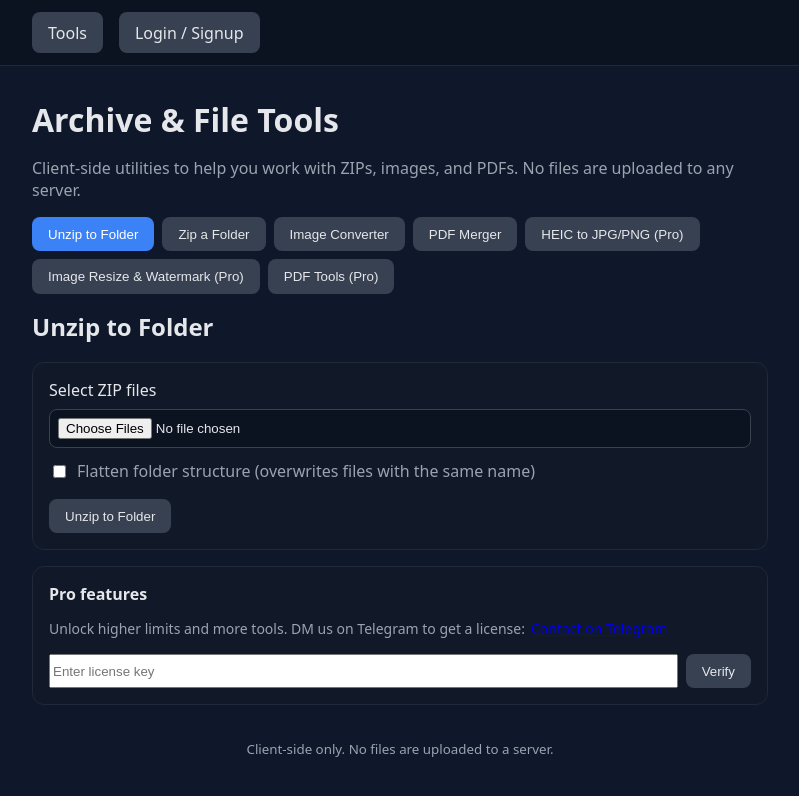
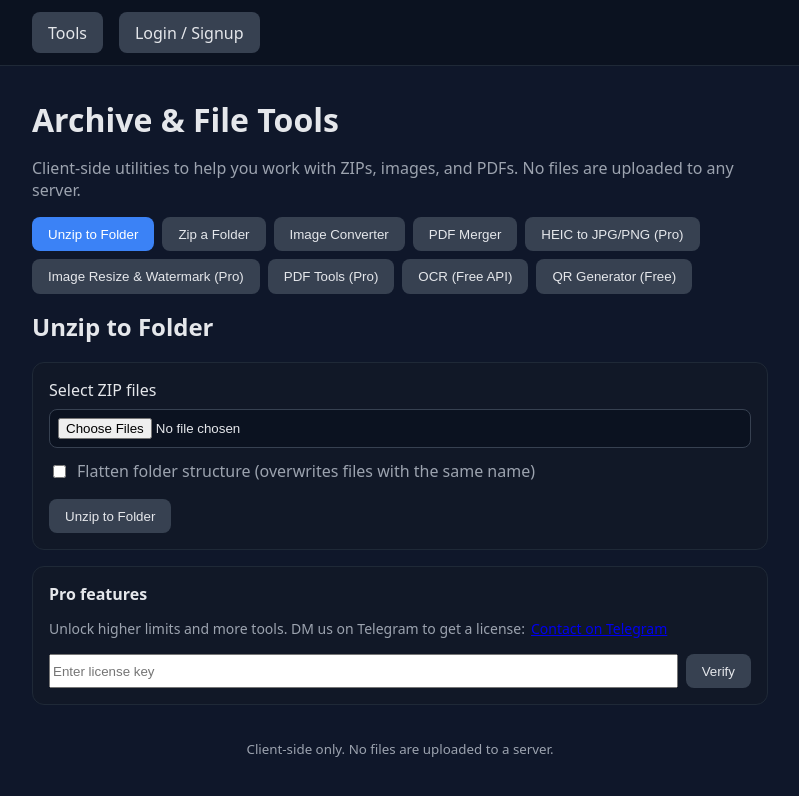
Before and after one commit to arshath2w-afk/blank-project, a Next.js app: page / in a window 1280 px wide. Shown: the top 796 px of the page, without its empty margins (240-1039 px from the left). Built offline with nearby package versions, Linux system fonts and the light colour scheme; no server answers.

Commit message:
feat(license/api/ui): bind licenses to email with KV get/set; add OCR API route and OCR/QR UI tabs
Co-authored-by: Genie <genie@cosine.sh>

```diff
--- a/app/api/license/verify/route.js
+++ b/app/api/license/verify/route.js
@@ -3,24 +3,48 @@ export const dynamic = "force-dynamic";
 
 /**
  * Verify a license by key or identity (email/passthrough).
+ * Binds first successful verification to an email, preventing reuse across accounts.
  * Expired licenses return ok: false.
  * Request body: { licenseKey?: string, email?: string, passthrough?: string }
  * Returns: { ok: boolean, expiresAt?: number }
  */
 
+async function kvGet(id) {
+  const url = `${process.env.KV_REST_API_URL}/get/${encodeURIComponent(id)}`;
+  const res = await fetch(url, {
+    headers: { Authorization: `Bearer ${process.env.KV_REST_API_TOKEN}` },
+  });
+  if (!res.ok) return null;
+  const json = await res.json();
+  return json?.result || null;
+}
+
+async function kvSet(id, value) {
+  const url = `${process.env.KV_REST_API_URL}/set/${encodeURIComponent(id)}`;
+  const res = await fetch(url, {
+    method: "POST",
+    headers: { Authorization: `Bearer ${process.env.KV_REST_API_TOKEN}` },
+    body: JSON.stringify(value),
+  });
+  if (!res.ok) throw new Error("KV set failed");
+}
+
 async function getLicense(id) {
   if (process.env.LICENSE_STORE === "kv" && process.env.KV_REST_API_URL && process.env.KV_REST_API_TOKEN) {
-    const url = `${process.env.KV_REST_API_URL}/get/${encodeURIComponent(id)}`;
-    const res = await fetch(url, {
-      headers: { Authorization: `Bearer ${process.env.KV_REST_API_TOKEN}` },
-    });
-    if (!res.ok) return null;
-    const json = await res.json();
-    return json?.result || null;
+    return await kvGet(id);
   } else {
     const store = globalThis.__LICENSES__;
     if (!store) return null;
     return store.get(id) || null;
+  }
+}
+
+async function putLicense(id, value) {
+  if (process.env.LICENSE_STORE === "kv" && process.env.KV_REST_API_URL && process.env.KV_REST_API_TOKEN) {
+    await kvSet(id, value);
+  } else {
+    globalThis.__LICENSES__ = globalThis.__LICENSES__ || new Map();
+    globalThis.__LICENSES__.set(id, value);
   }
 }
 
@@ -29,18 +53,33 @@ export async function POST(req) {
     const body = await req.json();
     const { licenseKey, email, passthrough } = body || {};
 
-    // Try licenseKey first (we store under licenseKey)
+    // Try licenseKey first (primary storage key)
     if (licenseKey) {
       const rec = await getLicense(licenseKey);
       if (rec) {
         const now = Date.now();
         const exp = rec.expiresAt || now;
         const valid = now <= exp;
-        return new Response(JSON.stringify({ ok: !!valid, expiresAt: exp }), { status: 200 });
+        if (!valid) {
+          return new Response(JSON.stringify({ ok: false, expiresAt: exp }), { status: 200 });
+        }
+        // Enforce single-account binding
+        if (rec.email && email && rec.email !== email) {
+          return new Response(JSON.stringify({ ok: false, error: "license_bound_to_different_email", expiresAt: exp }), { status: 200 });
+        }
+        // Bind to email if first time and email provided
+        if (!rec.email && email) {
+          const bound = { ...rec, email };
+          // Save under licenseKey and convenience email key
+          await putLicense(licenseKey, bound);
+          await putLicense(email, bound);
+          return new Response(JSON.stringify({ ok: true, expiresAt: bound.expiresAt }), { status: 200 });
+        }
+        return new Response(JSON.stringify({ ok: true, expiresAt: exp }), { status: 200 });
       }
     }
 
-    // Fallback to email/passthrough
+    // Fallback to email/passthrough (legacy keys)
     const idCandidates = [passthrough, email].filter(Boolean);
     for (const id of idCandidates) {
       const rec = await getLicense(id);
--- /dev/null
+++ b/app/api/ocr/route.js
@@ -0,0 +1,49 @@
+export const runtime = "nodejs";
+export const dynamic = "force-dynamic";
+
+/**
+ * OCR proxy using OCR.space (free API).
+ * Accepts { base64?: string, url?: string, language?: string }
+ * Returns { ok: boolean, text?: string }
+ *
+ * Set OCR_SPACE_API_KEY in environment for production.
+ * Fallback key "helloworld" is rate-limited and for testing only.
+ */
+
+export async function POST(req) {
+  try {
+    const body = await req.json();
+    const { base64, url, language = "eng" } = body || {};
+    const apiKey = process.env.OCR_SPACE_API_KEY || "helloworld";
+
+    const form = new URLSearchParams();
+    form.append("language", language);
+    form.append("isOverlayRequired", "false");
+    form.append("OCREngine", "2");
+    form.append("apikey", apiKey);
+
+    if (base64) {
+      form.append("base64Image", base64);
+    } else if (url) {
+      form.append("url", url);
+    } else {
+      return new Response(JSON.stringify({ ok: false, error: "missing_input" }), { status: 400 });
+    }
+
+    const resp = await fetch("https://api.ocr.space/parse/image", {
+      method: "POST",
+      headers: { "content-type": "application/x-www-form-urlencoded" },
+      body: form.toString(),
+    });
+
+    if (!resp.ok) {
+      return new Response(JSON.stringify({ ok: false, error: "ocr_failed" }), { status: 200 });
+    }
+    const json = await resp.json();
+    const parsed = json?.ParsedResults?.[0]?.ParsedText || "";
+    return new Response(JSON.stringify({ ok: true, text: parsed }), { status: 200 });
+  } catch (err) {
+    console.error(err);
+    return new Response(JSON.stringify({ ok: false, error: "server_error" }), { status: 500 });
+  }
+}
--- a/app/page.js
+++ b/app/page.js
@@ -69,7 +69,7 @@ function AuthBox({ userEmail, setUserEmail, setAuthStatus }) {
 }
 
 export default function HomePage() {
-  const [tab, setTab] = useState("unzip"); // unzip | zip | image | pdf | heic | imagepro | pdftools
+  const [tab, setTab] = useState("unzip"); // unzip | zip | image | pdf | heic | imagepro | pdftools | ocr | qr
   const [processing, setProcessing] = useState(false);
   const [error, setError] = useState("");
   const [status, setStatus] = useState("");
@@ -668,6 +668,8 @@ export default function HomePage() {
         <TabButton active={tab === "heic"} onClick={() => setTab("heic")}>HEIC to JPG/PNG (Pro)</TabButton>
         <TabButton active={tab === "imagepro"} onClick={() => setTab("imagepro")}>Image Resize & Watermark (Pro)</TabButton>
         <TabButton active={tab === "pdftools"} onClick={() => setTab("pdftools")}>PDF Tools (Pro)</TabButton>
+        <TabButton active={tab === "ocr"} onClick={() => setTab("ocr")}>OCR (Free API)</TabButton>
+        <TabButton active={tab === "qr"} onClick={() => setTab("qr")}>QR Generator (Free)</TabButton>
       </div>
 
       <h2 style={{ marginTop: 0 }}>{tabTitle}</h2>
@@ -899,6 +901,89 @@ export default function HomePage() {
         </div>
       )}
 
+      {tab === "ocr" && (
+        <div className="card">
+          <label className="label" htmlFor="ocrInput">OCR (Free API) - Image or URL</label>
+          <input id="ocrInput" type="file" accept="image/*,application/pdf" onChange={async (e) => {
+            const file = e.target.files?.[0];
+            setError("");
+            setStatus("");
+            if (!file) { setError("Please select a file."); return; }
+            try {
+              setProcessing(true);
+              setStatus("Uploading to OCR...");
+              const ab = await file.arrayBuffer();
+              const base64 = `data:${file.type};base64,${btoa(String.fromCharCode(...new Uint8Array(ab)))}`;
+              const res = await fetch("/api/ocr", {
+                method: "POST",
+                headers: { "content-type": "application/json" },
+                body: JSON.stringify({ base64 }),
+              });
+              const json = await res.json();
+              if (!json.ok) { setError("OCR failed."); setProcessing(false); return; }
+              const blob = new Blob([json.text || ""], { type: "text/plain" });
+              const url = URL.createObjectURL(blob);
+              setStatus("OCR complete.");
+              setImagesZipUrl(""); // avoid mixing download buttons
+              setPdfDownloadUrl("");
+              setHeicZipUrl("");
+              setWmZipUrl("");
+              setPdfToolsZipUrl("");
+              // temporarily reuse imagesZipUrl slot for OCR text download
+              setImagesZipUrl(url);
+            } catch (err) {
+              console.error(err);
+              setError("OCR error.");
+            } finally {
+              setProcessing(false);
+            }
+          }} />
+          <div className="actions">
+            {imagesZipUrl && (
+              <a className="button primary" href={imagesZipUrl} download="ocr.txt">Download OCR Text</a>
+            )}
+          </div>
+          <div className="hint">Powered by OCR.space free API. Set OCR_SPACE_API_KEY for production.</div>
+        </div>
+      )}
+
+      {tab === "qr" && (
+        <div className="card">
+          <label className="label" htmlFor="qrText">QR Generator (Free)</label>
+          <input id="qrText" type="text" placeholder="Enter text/URL" onChange={async (e) => {
+            const text = e.target.value;
+            setError("");
+            setStatus("");
+            if (!text) return;
+            try {
+              setProcessing(true);
+              setStatus("Generating QR...");
+              const apiUrl = `https://api.qrserver.com/v1/create-qr-code/?size=300x300&data=${encodeURIComponent(text)}`;
+              const resp = await fetch(apiUrl);
+              const blob = await resp.blob();
+              const url = URL.createObjectURL(blob);
+              setStatus("QR ready.");
+              setPdfDownloadUrl("");
+              setHeicZipUrl("");
+              setWmZipUrl("");
+              setPdfToolsZipUrl("");
+              setImagesZipUrl(url);
+            } catch (err) {
+              console.error(err);
+              setError("QR generation failed.");
+            } finally {
+              setProcessing(false);
+            }
+          }} />
+          <div className="actions">
+            {imagesZipUrl && (
+              <a className="button primary" href={imagesZipUrl} download="qr.png">Download QR</a>
+            )}
+          </div>
+          <div className="hint">Powered by api.qrserver.com free service.</div>
+        </div>
+      )}
+
       {(status || progress.stage) && (
         <div className="status" style={{ marginTop: "1rem" }}>
           {status && <div><strong>Status:</strong> {status}</div>}
```
